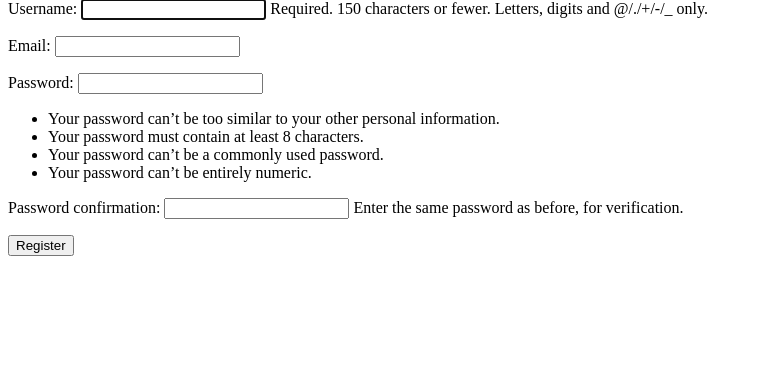
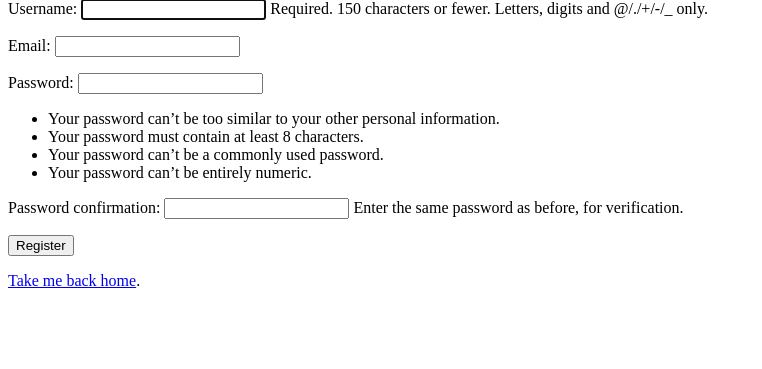
Before and after one commit to chuckydillo/fudge-buses, a Django app: page /register/ in a window 1280 px wide. Shown: the part 68-437 px from the top of the page, without its empty margins (0-762 px from the left). Run offline with Django 4.2, Linux system fonts and the light colour scheme.

Commit message:
add link to take back to home page

```diff
--- a/templates/accounts/register.html
+++ b/templates/accounts/register.html
@@ -12,5 +12,6 @@
         {{ form.as_p }}
         <button type="submit">Register</button>
     </form>
+    <p><a href="{% url 'home' %}">Take me back home</a>.</p>
 </body>
 </html>
```
